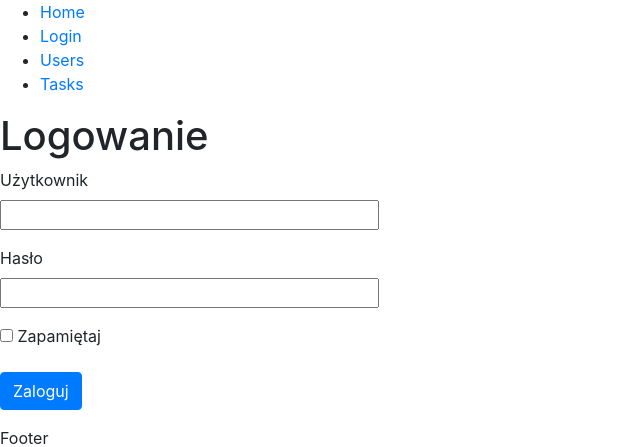
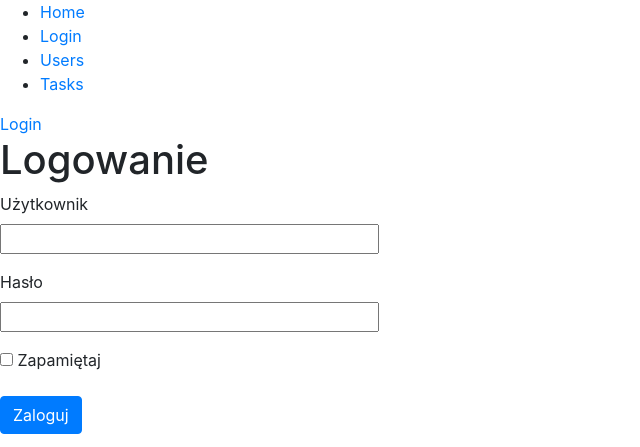
Before and after one commit to Vesemi/flaskProject1, a Flask app: page /login in a window 1280 px wide. Shown: the top 447 px of the page, without its empty margins (0-640 px from the left). Run offline with Flask 2, Linux system fonts and the light colour scheme.

Commit message:
added ability to login

```diff
--- a/app.py
+++ b/app.py
@@ -1,14 +1,18 @@
 from flask import Flask, render_template, request, session, flash, redirect, url_for
-from flask_login import LoginManager
+from flask_login import current_user, login_user, logout_user, login_required
 from forms import *
-import database, models
+import database
+from models import User
 from config import Config
 from flask_migrate import Migrate
-from extensions import db
+from extensions import db, login
+from werkzeug.urls import url_parse
 
 
 app = Flask(__name__)
 app.config.from_object(Config)
+login.init_app(app)
+login.login_view = 'login'
 
 
 @app.route('/')
@@ -18,14 +22,30 @@ def index():
 
 @app.route('/login', methods=['GET', 'POST'])
 def login():
+    if current_user.is_authenticated:
+        return redirect(url_for('index'))
     form = LoginForm()
     if form.validate_on_submit():
-        flash(f'Login requested for user {form.username.data}, remember_me={form.remember_me.data}')
-        return redirect(url_for('index'))
-    return render_template('login.html', title='Logowanie', form=form)
+        user = User.query.filter_by(username=form.username.data).first()
+        if user is None or not user.check_password(form.password.data):
+            flash('Invalid username or password')
+            return redirect(url_for('login'))
+        login_user(user, remember=form.remember_me.data)
+        next_page = request.args.get('next')
+        if not next_page or url_parse(next_page).netloc != '':
+            next_page = url_for('index')
+        return redirect(next_page)
+    return render_template('login.html', title='Sign In', form=form)
+
+
+@app.route('/logout')
+def logout():
+    logout_user()
+    return redirect(url_for('index'))
 
 
 @app.route('/users', methods=['GET', 'POST'])
+@login_required
 def users():
     form = AddUser()
     if form.validate_on_submit():
@@ -34,6 +54,7 @@ def users():
 
 
 @app.route('/tasks', methods=['GET', 'POST'])
+@login_required
 def tasks():
     form = AddTask()
     if form.validate_on_submit():
@@ -54,7 +75,6 @@ def register_extensions(app):
     migrate = Migrate(app, db)
 
 
-
 register_extensions(app)
 
 
--- a/extensions.py
+++ b/extensions.py
@@ -1,2 +1,6 @@
 from flask_sqlalchemy import SQLAlchemy
+from flask_login import LoginManager
+
+
 db = SQLAlchemy()
+login = LoginManager()
--- a/templates/nav.html
+++ b/templates/nav.html
@@ -5,5 +5,12 @@
       <li><a href="{{url_for('users')}}" title="Users">Users</a></li>
       <li><a href="{{url_for('tasks')}}" title="Tasks">Tasks</a></li>
       </ul>
+        {% if current_user.is_anonymous %}
+        <a href="{{ url_for('login') }}">Login</a>
+        {% else %}
+            <h1>Hi, {{ current_user.username }}! </h1>
+        <a href="{{ url_for('logout') }}">Logout</a>
+
+        {% endif %}
 
   </nav>
```
Also changed, not shown: models.py (+8 -2 lines).
